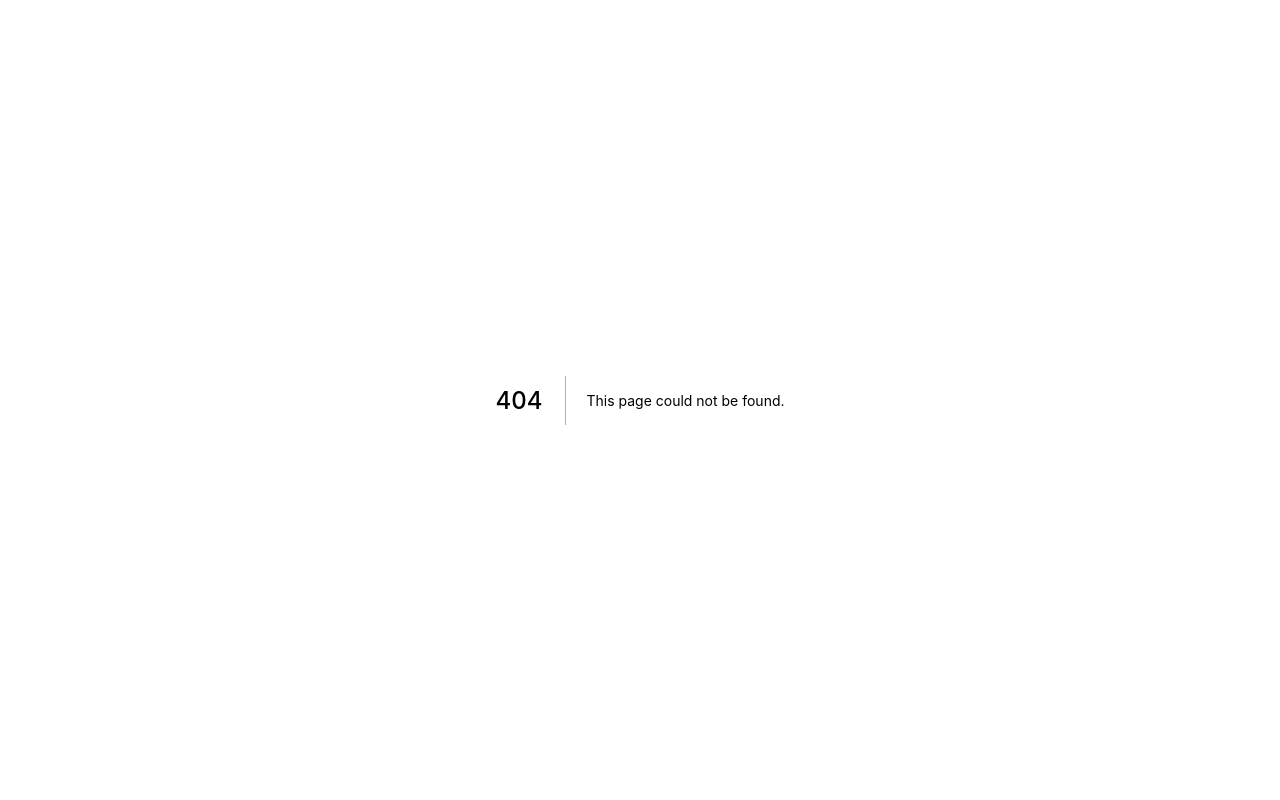
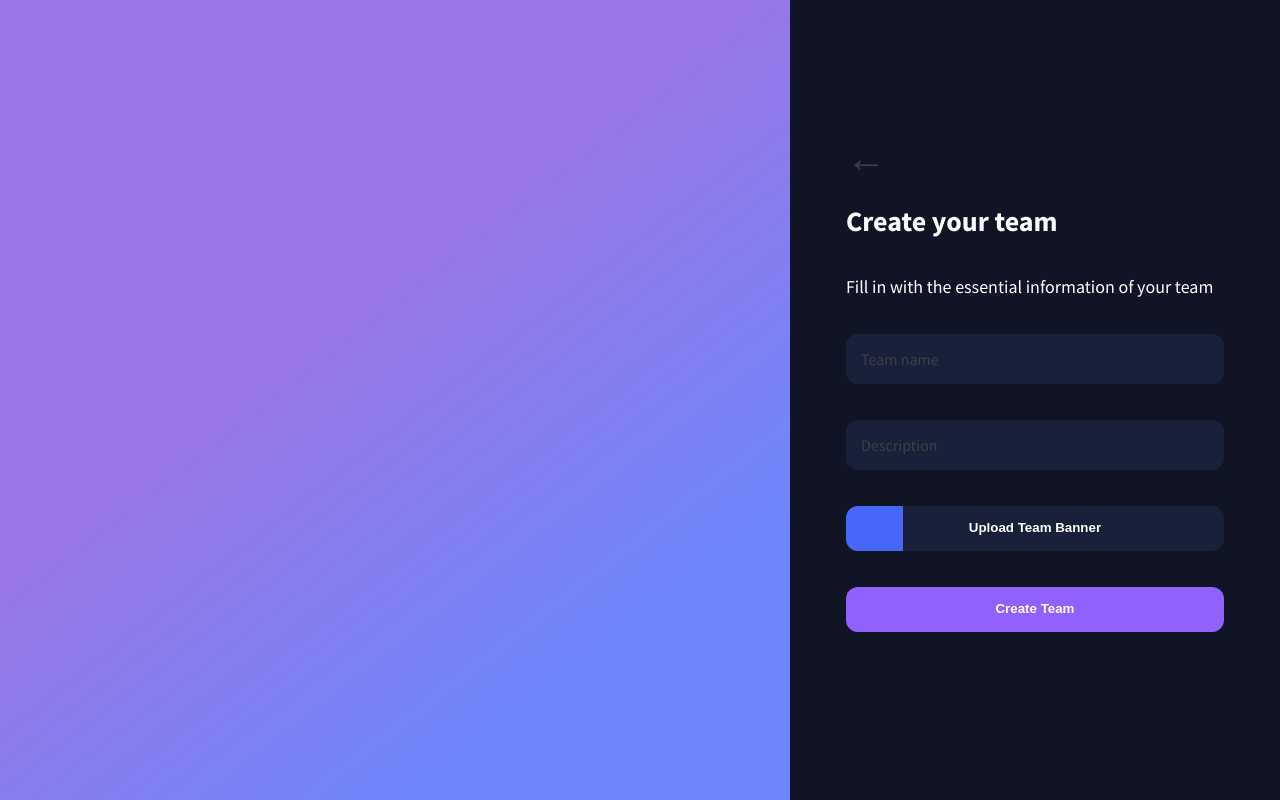
Before and after one commit to ScrimsApp/frontend, a Next.js app: page /create-team in a window 1280 px wide. Before the commit this address had no page. Built offline with nearby package versions, Linux system fonts and the light colour scheme.

Commit message:
Create Team Page :zap:

```diff
--- /dev/null
+++ b/src/pages/create-team.tsx
@@ -0,0 +1,71 @@
+import { useRouter } from 'next/router';
+
+import {
+  CreateTeamForm,
+  CreateTeamGradientLayer,
+  CreateTeamWrapper,
+  BackArrow,
+  CreateTeamTitle,
+  CreateTeamDescription,
+  FileInput,
+} from '../styles/pages/createTeam/createTeam.styles';
+
+import SignInput from '../components/SignInput/SignInput.component';
+
+import {
+  Button,
+  ButtonOverlay,
+  ButtonWrapper,
+} from '../styles/shared/Button/Button.styles';
+
+const CreateTeam = () => {
+  const router = useRouter();
+
+  return (
+    <CreateTeamWrapper>
+      <CreateTeamGradientLayer />
+
+      <CreateTeamForm>
+        <BackArrow onClick={() => router.back()}>&#8592;</BackArrow>
+        <CreateTeamTitle>Create your team</CreateTeamTitle>
+
+        <CreateTeamDescription>
+          Fill in with the essential information of your team
+        </CreateTeamDescription>
+
+        <SignInput
+          name="name"
+          minWidth="100%"
+          colorType="primary"
+          label="Team name"
+          type="text"
+          margin={['0px', '0px', '36px', '0px']}
+          value=""
+        />
+
+        <SignInput
+          name="description"
+          minWidth="100%"
+          colorType="primary"
+          label="Description"
+          type="text"
+          margin={['0px', '0px', '36px', '0px']}
+          value=""
+        />
+
+        <ButtonWrapper minWidth="100%" margin={['0px', '0px', '36px', '0px']}>
+          <ButtonOverlay className="overlay" type="secondary" />
+          <FileInput type="file" />
+          <Button type="button">Upload Team Banner</Button>
+        </ButtonWrapper>
+
+        <ButtonWrapper minWidth="100%" margin={['0px', '0px', '36px', '0px']}>
+          <ButtonOverlay className="overlay" type="primary" sign />
+          <Button type="submit">Create Team</Button>
+        </ButtonWrapper>
+      </CreateTeamForm>
+    </CreateTeamWrapper>
+  );
+};
+
+export default CreateTeam;
--- /dev/null
+++ b/src/styles/pages/createTeam/createTeam.styles.ts
@@ -0,0 +1,54 @@
+import styled from 'styled-components';
+
+import {
+  SignWrapper,
+  GradientLayer,
+  SignForm,
+  SignTitle,
+  SignDescription,
+  ErrorLabel,
+} from '../sign/Sign.styles';
+
+export const CreateTeamWrapper = styled(SignWrapper)``;
+export const CreateTeamGradientLayer = styled(GradientLayer)`
+  background: linear-gradient(
+      0deg,
+      rgba(255, 255, 255, 0.21),
+      rgba(255, 255, 255, 0.21)
+    ),
+    linear-gradient(142.17deg, #7d52e0 41.67%, #4767f9 80.11%), #192039;
+`;
+export const CreateTeamForm = styled(SignForm)``;
+export const CreateTeamTitle = styled(SignTitle)``;
+export const CreateTeamDescription = styled(SignDescription)``;
+
+export const BackArrow = styled.span`
+  color: ${(props) => props.theme.colors.text.backup};
+  font-size: 40px;
+  margin-bottom: 20px;
+
+  cursor: pointer;
+  transition: transform 200ms ease-in-out;
+
+  &&:hover {
+    transform: translateX(-10px);
+  }
+`;
+
+export const FileInput = styled.input`
+  position: absolute;
+  top: 0;
+  left: 0;
+  width: 100%;
+  height: 100%;
+  display: hidden;
+  outline: none;
+
+  z-index: 50;
+  cursor: pointer;
+  color: transparent;
+
+  &&::-webkit-file-upload-button {
+    visibility: hidden;
+  }
+`;
--- a/src/styles/pages/sign/Sign.styles.ts
+++ b/src/styles/pages/sign/Sign.styles.ts
@@ -1,6 +1,4 @@
 import styled from 'styled-components';
-
-import { ButtonStyles } from '../../shared/Button/Button.styles';
 
 export const SignWrapper = styled.div`
   width: 100%;
```
